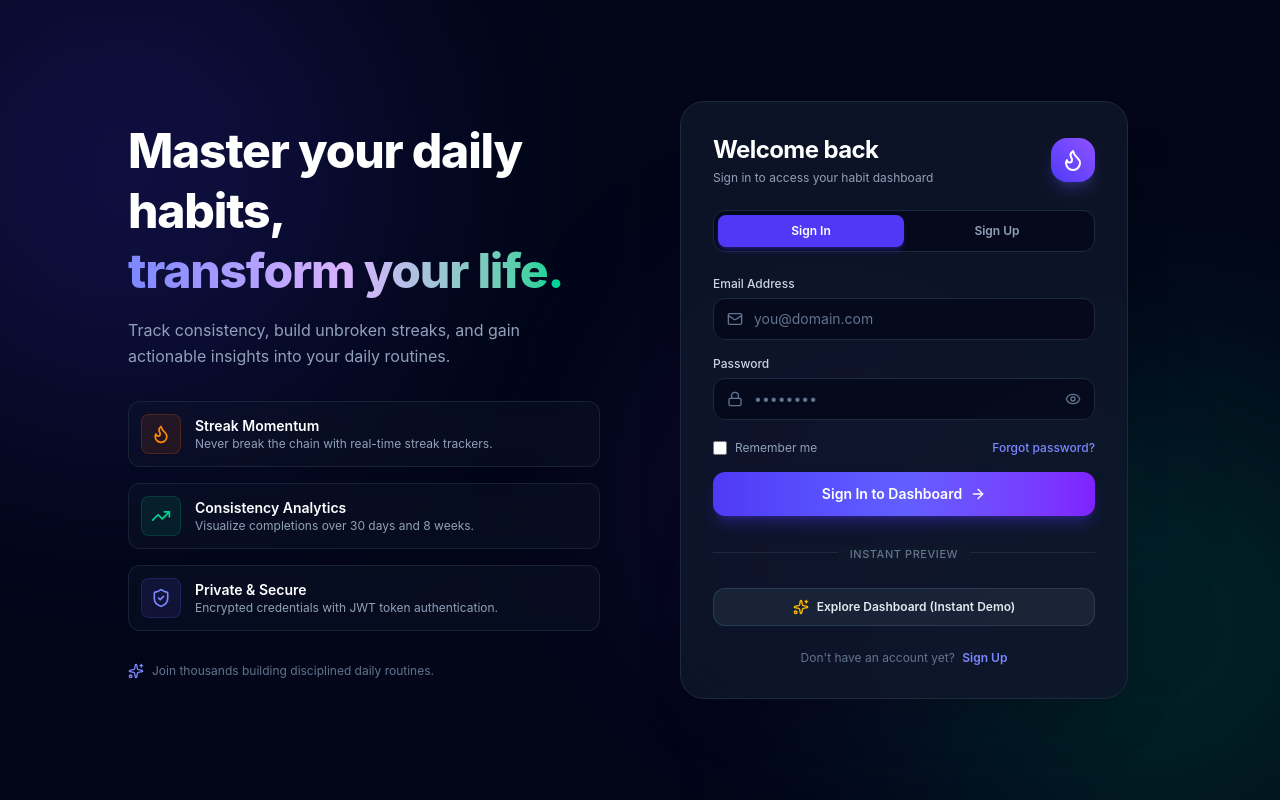
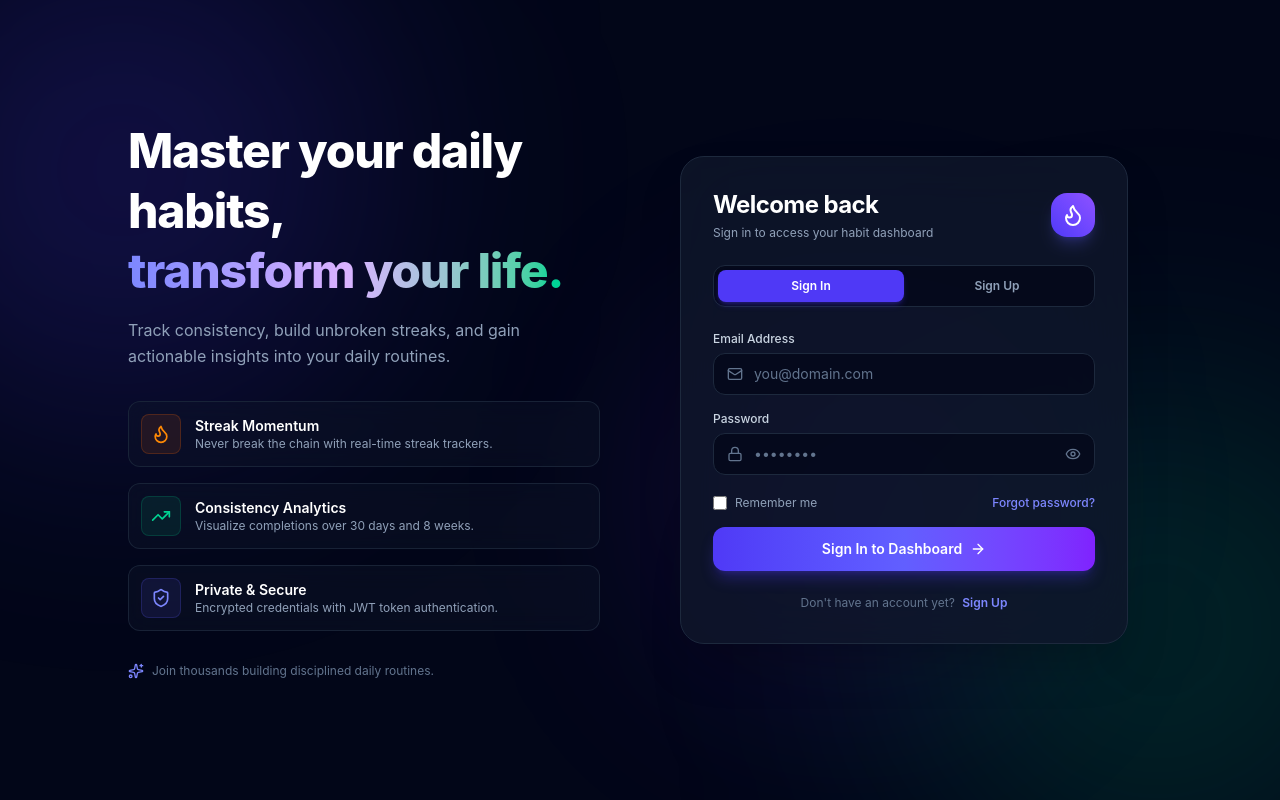
Before and after one commit to Priyanshuoz/Habit-Tracker, a React app in the folder frontend/: page /login in a window 1280 px wide. Built offline with nearby package versions, Linux system fonts and the light colour scheme; the HTML template or start-up script is replaced by a standard one.

Commit message:
refactor: remove explore dashboard demo access and require authentic signup/login to access dashboard

```diff
--- a/frontend/src/pages/Dashboard.jsx
+++ b/frontend/src/pages/Dashboard.jsx
@@ -104,10 +104,12 @@ const Dashboard = () => {
     return found || selectedDetailHabit;
   }, [habits, selectedDetailHabit]);
 
-  // Authentication protection
+  // Authentication protection: Only authenticated users can access dashboard
   useEffect(() => {
     const token = localStorage.getItem('token');
-    if (!token) {
+    if (!token || token === 'demo-token-12345') {
+      localStorage.removeItem('token');
+      localStorage.removeItem('user');
       navigate('/login');
     }
   }, [navigate]);
--- a/frontend/src/pages/Login.jsx
+++ b/frontend/src/pages/Login.jsx
@@ -129,25 +129,14 @@ const Login = () => {
       }, 1000);
 
     } catch (err) {
-      // If backend is not running, provide helpful feedback with offline demo option
       if (err.message.includes('Failed to fetch') || err.message.includes('NetworkError')) {
-        setErrorMessage('Cannot reach backend server on port 5000. Start backend with "npm run dev", or use "Explore as Demo" below!');
+        setErrorMessage('Cannot reach backend server. Please verify the backend is running.');
       } else {
         setErrorMessage(err.message);
       }
     } finally {
       setIsLoading(false);
     }
-  };
-
-  const handleDemoLogin = () => {
-    localStorage.setItem('token', 'demo-token-12345');
-    localStorage.setItem('user', JSON.stringify({
-      id: 'demo-user',
-      name: 'Alex Rivera',
-      email: 'alex.rivera@example.com'
-    }));
-    navigate('/dashboard');
   };
 
   return (
@@ -452,27 +441,6 @@ const Login = () => {
               </button>
             </form>
 
-            {/* Quick Demo Access Divider */}
-            <div className="relative my-6 text-center">
-              <div className="absolute inset-0 flex items-center">
-                <div className="w-full border-t border-slate-800" />
-              </div>
-              <span className="relative bg-slate-900 px-3 text-[11px] uppercase tracking-wider text-slate-500 font-medium">
-                Instant Preview
-              </span>
-            </div>
-
-            {/* Demo Instant Login Button */}
-            <button
-              type="button"
-              id="demo-access-btn"
-              onClick={handleDemoLogin}
-              className="w-full py-2.5 px-4 rounded-xl bg-slate-800/80 hover:bg-slate-800 border border-slate-700/80 text-slate-200 text-xs font-semibold flex items-center justify-center gap-2 transition-all duration-200 cursor-pointer"
-            >
-              <Sparkles className="w-4 h-4 text-amber-400" />
-              <span>Explore Dashboard (Instant Demo)</span>
-            </button>
-
             {/* Footer switcher */}
             <p className="text-center text-xs text-slate-500 mt-6">
               {isSignUp ? 'Already have an account? ' : "Don't have an account yet? "}
```
